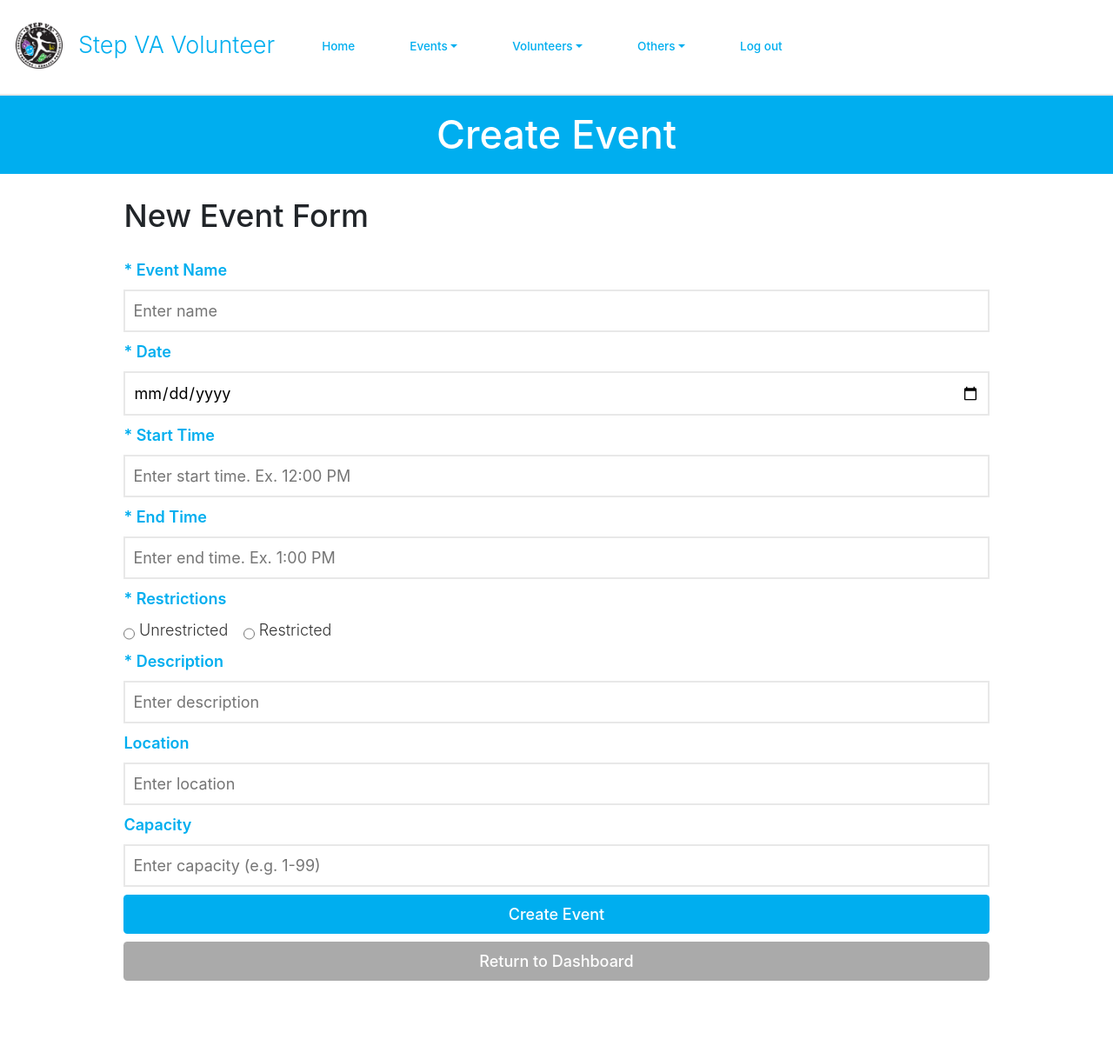
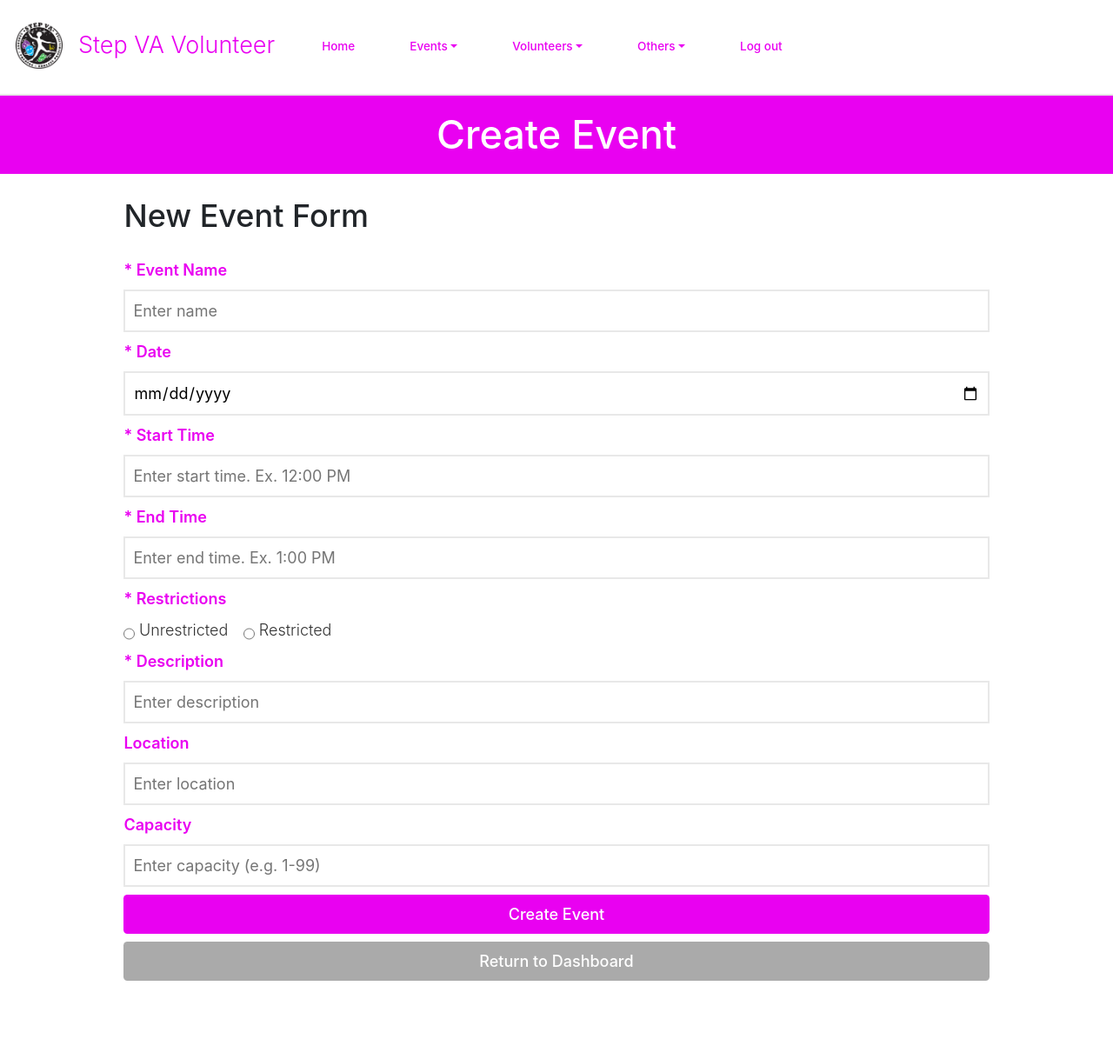
Before and after one commit to ebrenna2/StepVA2025, a PHP site: page /stepvarepo/addEvent.php in a window 1280 px wide. Shown: the whole page at 87% size. Run offline with PHP 8.4, Linux system fonts and the light colour scheme; the visitor is signed in with stand-in values (Sample User, id 1).

Commit message:
fixed marcus's color?

```diff
--- a/css/base.css
+++ b/css/base.css
@@ -60,7 +60,7 @@ table, td, tr, th, form, fieldset, em, button, a {
 
     --shadow-and-border-color: #e8e8e8;
 
-    --main-color: #00aeef;
+    --main-color: #e901f1;
     --accent-color: #ff00cc;
     --secondary-accent-color: #a3e0f7;
 
```
